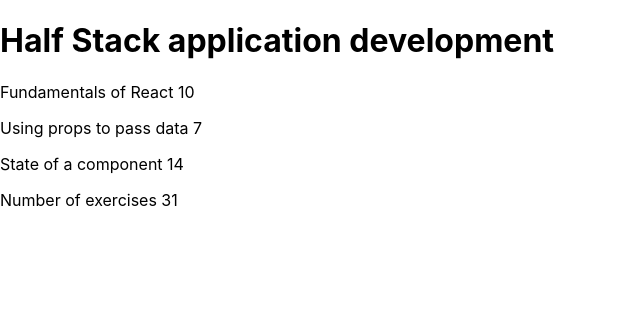
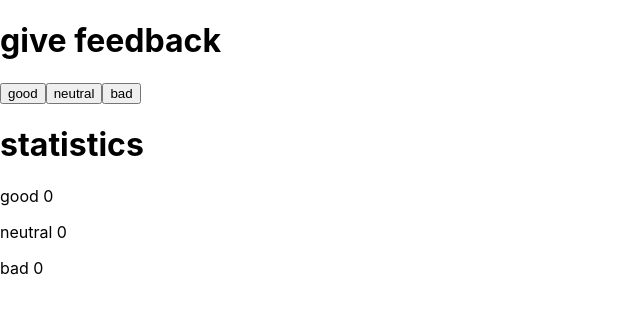
Before and after one commit to angelsf3/ReactFullstack, a React (Create React App) app: page / in a window 1280 px wide. Shown: the top 314 px of the page, without its empty margins (0-640 px from the left). Built offline with nearby package versions, Linux system fonts and the light colour scheme.

Commit message:
1.6: unicafe step1

```diff
--- a/src/App.js
+++ b/src/App.js
@@ -1,26 +1,25 @@
 import './App.css';
-import React from "react";
-import Header from "./part1/header/Header";
-import Content from "./part1/content/Content";
-import Part from "./part1/part/Part";
-import Total from "./part1/total/Total";
+import React, {useState} from "react";
+import Button from "./part1/unicafe/button/Button";
+import Statistics from "./part1/unicafe/statistics/Statistics";
 
 function App() {
-    const course = 'Half Stack application development'
-    const part1 = 'Fundamentals of React'
-    const exercises1 = 10
-    const part2 = 'Using props to pass data'
-    const exercises2 = 7
-    const part3 = 'State of a component'
-    const exercises3 = 14
+
+    const [good, setGood] = useState(0)
+    const [neutral, setNeutral] = useState(0)
+    const [bad, setBad] = useState(0)
+
+    const handleGood = () => setGood(good + 1)
+    const handleNeutral = () => setNeutral(neutral + 1)
+    const handleBad = () => setBad(bad + 1)
 
     return (
         <div>
-            <Header course={course}/>
-            <Content part1={part1} exercises1={exercises1}
-                     part2={part2} exercises2={exercises2}
-                     part3={part3} exercises3={exercises3}/>
-            <Total total={exercises1 + exercises2 + exercises3}/>
+            <h1>give feedback</h1>
+            <Button handleClick={handleGood} text="good" value={good}/>
+            <Button handleClick={handleNeutral} text="neutral" value={neutral}/>
+            <Button handleClick={handleBad} text="bad" value={bad}/>
+            <Statistics good={good} neutral={neutral} bad={bad}/>
         </div>
     )
 }
--- /dev/null
+++ b/src/part1/unicafe/button/Button.js
@@ -0,0 +1,11 @@
+import React from "react";
+
+function Button({ handleClick, text }) {
+    return (
+        <button onClick={handleClick}>
+            {text}
+        </button>
+    )
+}
+
+export default Button
--- /dev/null
+++ b/src/part1/unicafe/statistics/Statistics.js
@@ -0,0 +1,14 @@
+import React from "react";
+
+function Statistics({ good, neutral, bad }) {
+    return(
+        <div>
+            <h1>statistics</h1>
+            <p>good {good}</p>
+            <p>neutral {neutral}</p>
+            <p>bad {bad}</p>
+        </div>
+    )
+}
+
+export default Statistics
```
